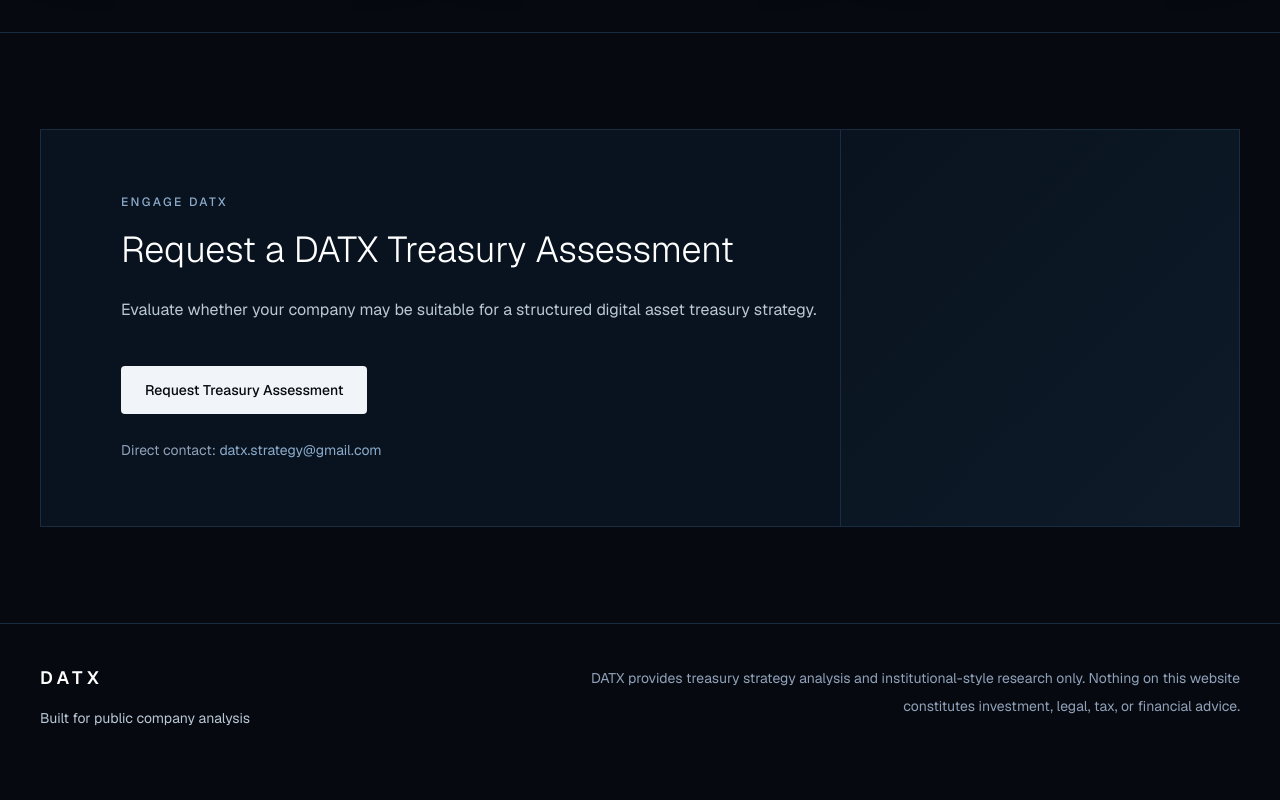
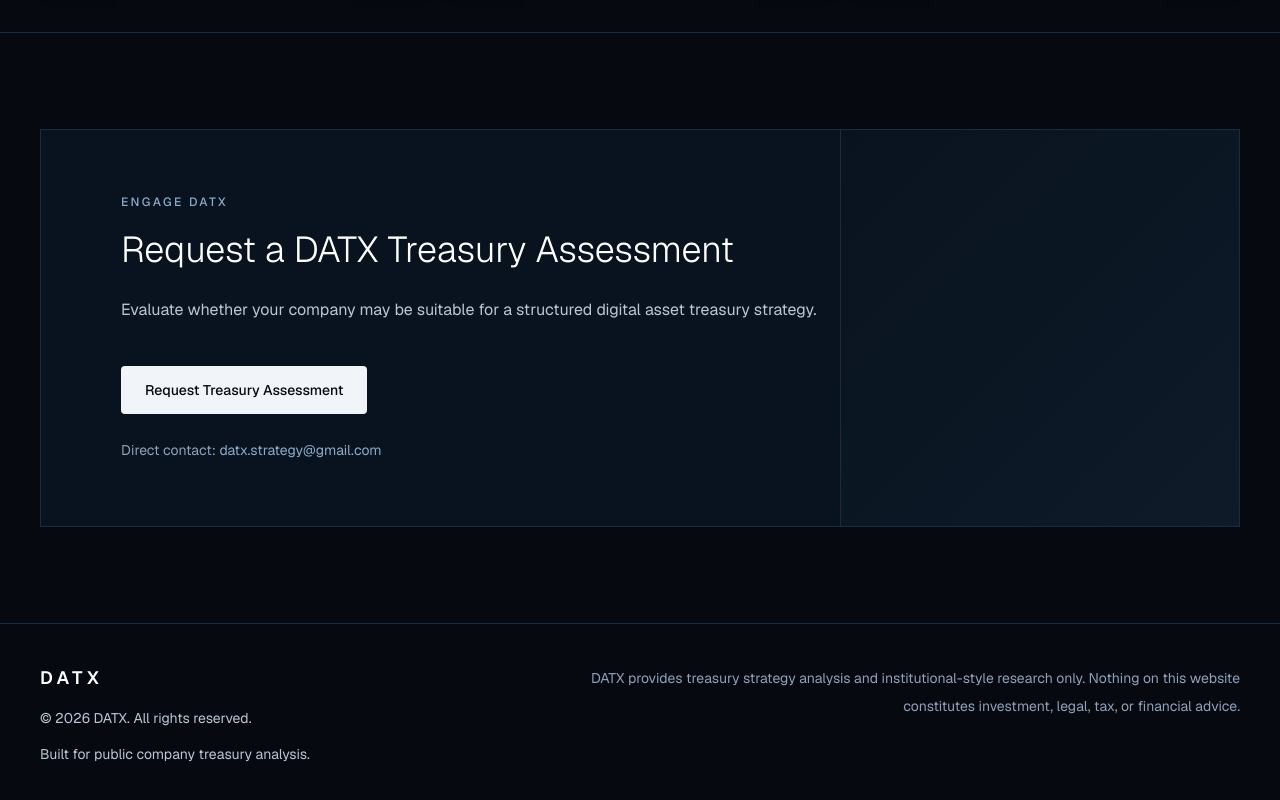
Before and after one commit to datxstrategy-creator/datx-prototype, a Next.js app: page / in a window 1280 px wide. Shown: the part 4861-5661 px from the top of the page. Before the commit the page ends 5629 px from the top, so only its background shows below. Built offline with nearby package versions, Linux system fonts and the light colour scheme.

Commit message:
Refine DATX footer

```diff
--- a/app/about/page.tsx
+++ b/app/about/page.tsx
@@ -356,7 +356,10 @@ function SiteFooter() {
             DATX
           </p>
           <p className="mt-4 text-sm text-datx-mist">
-            Built for public company analysis
+            © 2026 DATX. All rights reserved.
+          </p>
+          <p className="mt-4 text-sm text-datx-mist">
+            Built for public company treasury analysis.
           </p>
         </div>
         <p className="max-w-2xl text-sm leading-7 text-slate-400 lg:text-right">
--- a/app/page.tsx
+++ b/app/page.tsx
@@ -119,7 +119,10 @@ function SiteFooter() {
             DATX
           </p>
           <p className="mt-4 text-sm text-datx-mist">
-            Built for public company analysis
+            © 2026 DATX. All rights reserved.
+          </p>
+          <p className="mt-4 text-sm text-datx-mist">
+            Built for public company treasury analysis.
           </p>
         </div>
         <p className="max-w-2xl text-sm leading-7 text-slate-400 lg:text-right">
```
